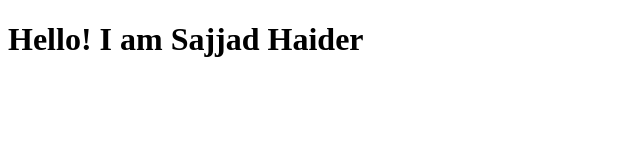
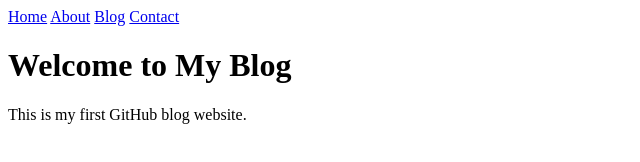
Before and after one commit to M-SajjadHaider/M-SajjadHaider.github.io, a plain HTML site: page index.html in a window 1280 px wide. Shown: the whole page, without its empty margins (0-640 px from the left). Drawn offline with Linux system fonts and the light colour scheme.

Commit message:
Update index.html

```diff
--- a/index.html
+++ b/index.html
@@ -1,9 +1,17 @@
 <!DOCTYPE html>
 <html>
 <head>
-  <title>Sajjad Haider</title>
+    <title>Home</title>
+    <link rel="stylesheet" href="style.css">
 </head>
 <body>
-  <h1>Hello! I am Sajjad Haider </h1>
+<nav>
+    <a href="index.html">Home</a>
+    <a href="about.html">About</a>
+    <a href="blog.html">Blog</a>
+    <a href="contact.html">Contact</a>
+</nav>
+<h1>Welcome to My Blog</h1>
+<p>This is my first GitHub blog website.</p>
 </body>
 </html>
```
